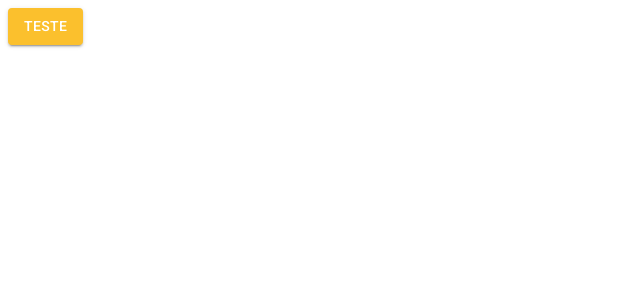
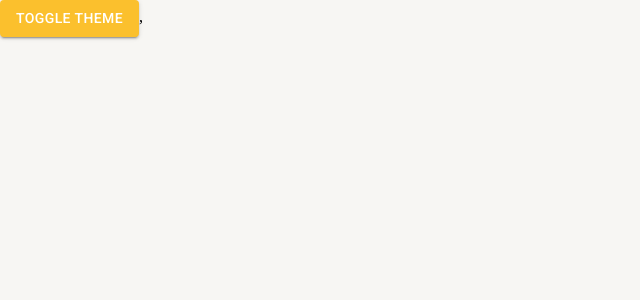
Before and after one commit to EsdrasGabriel/FULLSTACK-node-react-vite--frontend, a React (Vite) app: page / in a window 1280 px wide. Shown: the top 300 px of the page, without its empty margins (0-640 px from the left). Built offline with nearby package versions, Linux system fonts and the light colour scheme.

Commit message:
feat: added dark theme and toggle theme

```diff
--- a/index.html
+++ b/index.html
@@ -20,7 +20,7 @@
     <title>Cadastros</title>
     <meta name="description" content="Cadastros básicos" />
   </head>
-  <body>
+  <body style="margin: 0; padding: 0;">
     <div id="root"></div>
     <script type="module" src="/src/main.tsx"></script>
   </body>
--- a/src/App.tsx
+++ b/src/App.tsx
@@ -1,9 +1,11 @@
+import { Button } from "@mui/material"
+import { useAppThemeContext } from "./shared/contexts"
+
 function App() {
+  const { toggleTheme } = useAppThemeContext()
 
   return (
-    <div>
-      Um nome maior para testar a fonte
-    </div>
+      <Button variant="contained" color="primary" onClick={toggleTheme}>Toggle Theme</Button>
   )
 }
 
--- a/src/main.tsx
+++ b/src/main.tsx
@@ -3,13 +3,9 @@
 import { RouterProvider } from "react-router-dom";
 
 import { router } from "./routes";
-import { ThemeProvider } from "@emotion/react";
-import { LightTheme } from "./shared/themes";
 
 ReactDOM.createRoot(document.getElementById("root")!).render(
   <React.StrictMode>
-    <ThemeProvider theme={LightTheme}>
       <RouterProvider router={router} />
-    </ThemeProvider>
   </React.StrictMode>
 );
--- a/src/routes/index.tsx
+++ b/src/routes/index.tsx
@@ -1,14 +1,17 @@
 import { Navigate, createBrowserRouter } from "react-router-dom";
 import App from "../App";
-import { Button } from "@mui/material";
+import { AppThemeProvider } from "../shared/contexts";
 
 export const router = createBrowserRouter([
   {
     path: "/",
-    element: <Button variant="contained" color="primary">Teste</Button>,
+    element:
+      <AppThemeProvider >
+        <App />,
+      </AppThemeProvider>
   },
   {
     path: "*",
-    element: <Navigate to="/"/>
+    element: <Navigate to="/" />,
   },
 ]);
--- /dev/null
+++ b/src/shared/contexts/ThemeContext.tsx
@@ -0,0 +1,41 @@
+import { ThemeProvider } from "@emotion/react";
+import React, { createContext, useCallback, useContext, useMemo, useState } from "react";
+import { DarkTheme, LightTheme } from "../themes";
+import { Box } from "@mui/material";
+
+interface IAppThemeProviderData {
+  themeName: "light" | "dark";
+  toggleTheme: () => void;
+}
+interface IAppThemeProviderProps {
+  children: React.ReactNode;
+}
+
+const ThemeContext = createContext({} as IAppThemeProviderData);
+
+export const useAppThemeContext = () => {
+    return useContext(ThemeContext)
+}
+
+export const AppThemeProvider: React.FC<IAppThemeProviderProps> = ({children,}) => {
+  const [themeName, setThemeName] = useState<"light" | "dark">("light");
+  const toggleTheme = useCallback(() => {
+    setThemeName(oldThemeName => oldThemeName === 'light' ? 'dark' : 'light');
+  }, []);
+
+  const theme = useMemo(() => {
+    if (themeName === 'light') return LightTheme;
+
+    return DarkTheme
+  }, [themeName]);
+
+  return (
+    <ThemeContext.Provider value={{ themeName, toggleTheme }}>
+      <ThemeProvider theme={theme}>
+        <Box width="100vw" height="100vh" bgcolor={theme.palette.background.default}>
+          {children}
+        </Box>
+      </ThemeProvider>
+    </ThemeContext.Provider>
+  );
+};
--- a/src/shared/contexts/index.ts
+++ b/src/shared/contexts/index.ts
@@ -1 +1 @@
-export {};
+export * from "./ThemeContext";
--- /dev/null
+++ b/src/shared/themes/dark.ts
@@ -0,0 +1,23 @@
+import { createTheme } from "@mui/material";
+import { cyan, yellow } from "@mui/material/colors";
+
+export const DarkTheme = createTheme({
+    palette: {
+        primary: {
+            main: yellow[700],
+            dark: yellow[800],
+            light: yellow[500],
+            contrastText: '#ffffff',
+        },
+        secondary: {
+            main: cyan[500],
+            dark: cyan[400],
+            light: cyan[300],
+            contrastText: '#ffffff',
+        },
+        background: {
+            default: '#202124',
+            paper: '#303134',
+        }
+    }
+});
--- a/src/shared/themes/index.ts
+++ b/src/shared/themes/index.ts
@@ -1 +1,2 @@
 export * from "./light";
+export * from "./dark"
```
